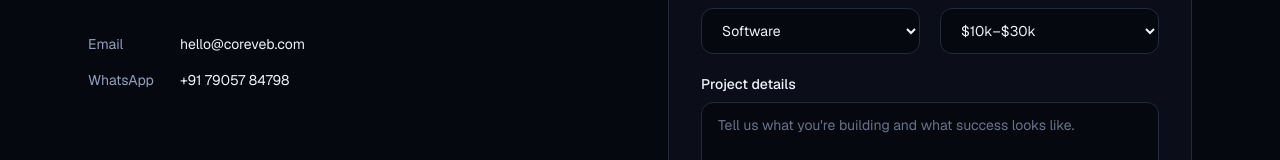
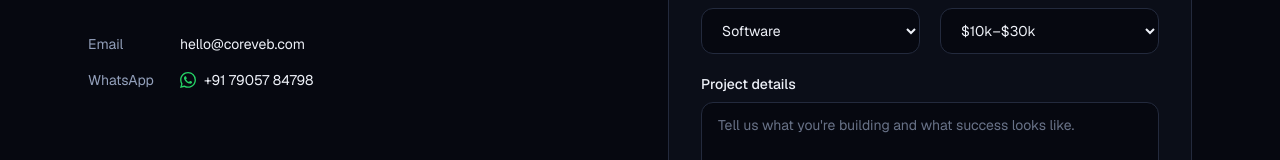
Before and after one commit to gauravmdev/coreveb, a Next.js app: page /contact in a window 1280 px wide. Shown: the part 418-578 px from the top of the page. Built offline with nearby package versions, Linux system fonts and the light colour scheme.

Commit message:
Add official WhatsApp logo to contact page entry

```diff
--- a/src/app/(marketing)/contact/page.tsx
+++ b/src/app/(marketing)/contact/page.tsx
@@ -39,8 +39,17 @@
                   href={`https://wa.me/${site.whatsapp}`}
                   target="_blank"
                   rel="noreferrer"
-                  className="hover:text-brand-soft"
+                  className="inline-flex items-center gap-2 transition-colors hover:text-brand-soft"
                 >
+                  <svg
+                    viewBox="0 0 24 24"
+                    className="h-4 w-4 shrink-0"
+                    fill="#25D366"
+                    role="img"
+                    aria-label="WhatsApp"
+                  >
+                    <path d="M17.472 14.382c-.297-.149-1.758-.867-2.03-.967-.273-.099-.471-.148-.67.15-.197.297-.767.966-.94 1.164-.173.199-.347.223-.644.075-.297-.15-1.255-.463-2.39-1.475-.883-.788-1.48-1.761-1.653-2.059-.173-.297-.018-.458.13-.606.134-.133.298-.347.446-.52.149-.174.198-.298.298-.497.099-.198.05-.371-.025-.52-.075-.149-.669-1.612-.916-2.207-.242-.579-.487-.5-.669-.51-.173-.008-.371-.01-.57-.01-.198 0-.52.074-.792.372-.272.297-1.04 1.016-1.04 2.479 0 1.462 1.065 2.875 1.213 3.074.149.198 2.096 3.2 5.077 4.487.709.306 1.262.489 1.694.625.712.227 1.36.195 1.871.118.571-.085 1.758-.719 2.006-1.413.248-.694.248-1.289.173-1.413-.074-.124-.272-.198-.57-.347m-5.421 7.403h-.004a9.87 9.87 0 01-5.031-1.378l-.361-.214-3.741.982.998-3.648-.235-.374a9.86 9.86 0 01-1.51-5.26c.001-5.45 4.436-9.884 9.888-9.884 2.64 0 5.122 1.03 6.988 2.898a9.825 9.825 0 012.893 6.994c-.003 5.45-4.437 9.884-9.885 9.884m8.413-18.297A11.815 11.815 0 0012.05 0C5.495 0 .16 5.335.157 11.892c0 2.096.547 4.142 1.588 5.945L.057 24l6.305-1.654a11.882 11.882 0 005.683 1.448h.005c6.554 0 11.89-5.335 11.893-11.893a11.821 11.821 0 00-3.48-8.413Z" />
+                  </svg>
                   {site.phone}
                 </a>
               </dd>
```
